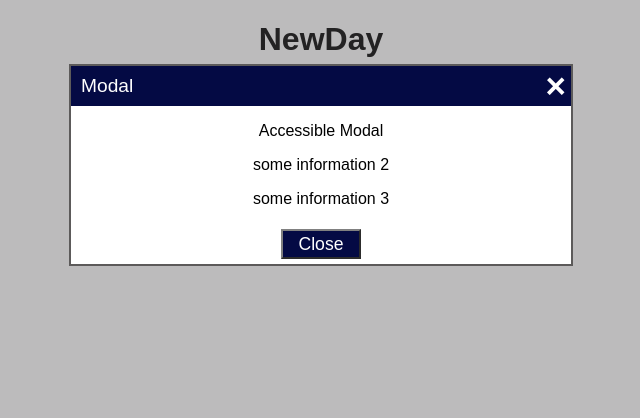
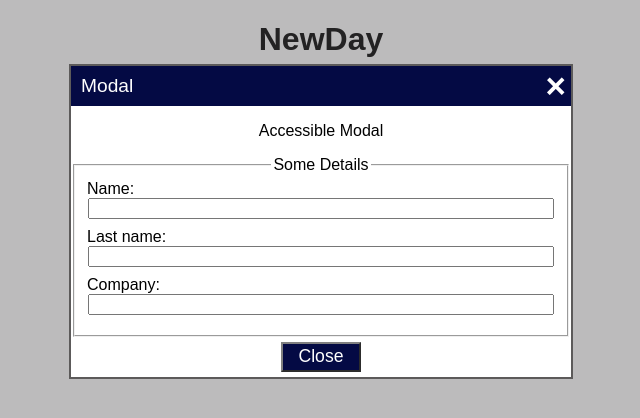
Before and after one commit to AlbertoConcovia/modal-wcag, a React (Create React App) app: page / in a window 1280 px wide. Both pictures are taken after a click on the button "Open Modal". Shown: the top 418 px of the page, without its empty margins (319-959 px from the left). Built offline with nearby package versions, Linux system fonts and the light colour scheme.

Commit message:
Refactoring inputs added into Modal.js

```diff
--- a/src/Modal.js
+++ b/src/Modal.js
@@ -2,12 +2,17 @@ import "./modal.css";
 import React from "react";
 
 const Modal = ({ someData }) => {
-  // When Click Open Modal button I display the Modal
-  const btnOnclick = () => {
+  {
+    /* When Click Open Modal button I display the Modal */
+  }
+  const btnOpenModalOnclick = () => {
     var modal = document.getElementById("modalId");
     modal.style.display = "block";
   };
-  // When Click Open Modal button I change the display=none
+
+  {
+    /* When Click Open Modal button I change the display=none */
+  }
   const btnOnclose = () => {
     var modal = document.getElementById("modalId");
     modal.style.display = "none";
@@ -19,43 +24,75 @@ const Modal = ({ someData }) => {
       <button
         aria-label="open modal"
         role="button"
+        data-testid="idModalBtnOpenModal"
         className="modal__button--open"
-        onClick={btnOnclick}
+        onClick={btnOpenModalOnclick}
       >
         Open Modal
       </button>
-      {/* WCAG: I use tabindex, aria-label and role */}
+      {/* Modal */}
       <div id="modalId" className="modal">
         <div className="modal__content">
           <span
-            tabIndex="6"
+            tabIndex="5"
             aria-label="close modal"
             onClick={btnOnclose}
             className="close"
           >
             &times;
           </span>
-          <header tabIndex="1" className="modal__content--header">
-            {" "}
-            Modal
-          </header>
+          <header className="modal__content--header"> Modal</header>
           <article>
-            <p tabIndex="2" aria-label="accessible modal">
-              {" "}
-              {someData}{" "}
-            </p>
-            <p tabIndex="3" aria-label="some information about data 2">
-              {" "}
-              some information 2{" "}
-            </p>
-            <p tabIndex="4" aria-label="some information about data 3">
-              {" "}
-              some information 3{" "}
-            </p>
+            <p aria-label="some information about data 3">{someData}</p>
+            <fieldset className="modal__fieldset">
+              <legend>Some Details</legend>
+              <label
+                for="detailsName"
+                aria-label="Name"
+                className="modal__fieldset--label"
+              >
+                Name:
+              </label>
+              <input
+                id="detailsName"
+                tabIndex="1"
+                type="text"
+                name="detailsName"
+                className="modal__fieldset--input"
+              />{" "}
+              <label
+                for="detailsLastName"
+                aria-label="Last name"
+                className="modal__fieldset--label"
+              >
+                Last name:
+              </label>
+              <input
+                id="detailsLastName"
+                tabIndex="2"
+                type="text"
+                name="detailsLastName"
+                className="modal__fieldset--input"
+              />{" "}
+              <label
+                for="detailsCompany"
+                aria-label="Company"
+                className="modal__fieldset--label"
+              >
+                Company:
+              </label>
+              <input
+                id="detailsCompany"
+                tabIndex="3"
+                type="text"
+                name="detailsCompany"
+                className="modal__fieldset--input"
+              />{" "}
+            </fieldset>
           </article>
           <footer>
             <button
-              tabIndex="5"
+              tabIndex="4"
               aria-label="close modal"
               role="button"
               className="modal__button--close"
--- a/src/modal.css
+++ b/src/modal.css
@@ -1,6 +1,6 @@
 :root {
   --bg-color-blue: rgb(4, 10, 68);
-  --bg-color-blue-hover: rgb(10, 20, 114);
+  --bg-color-blue-hover: rgb(17, 28, 134);
   --modal-content-bg-color: white;
   --modal-content-width: 80%;
   --modal-content-max-width: 500px;
@@ -82,7 +82,18 @@
   border-color: grey;
   margin: 1%;
 }
-.modal__button--close:hover {
+
+.modal__button--close:hover,
+.modal__button--close:focus {
   background-color: var(--bg-color-blue-hover);
   cursor: pointer;
 }
+
+.modal__fieldset--input {
+  display: table-cell;
+  width: 98%;
+  margin-bottom: 2%;
+}
+.modal__fieldset--label {
+  display: table-cell;
+}
```
